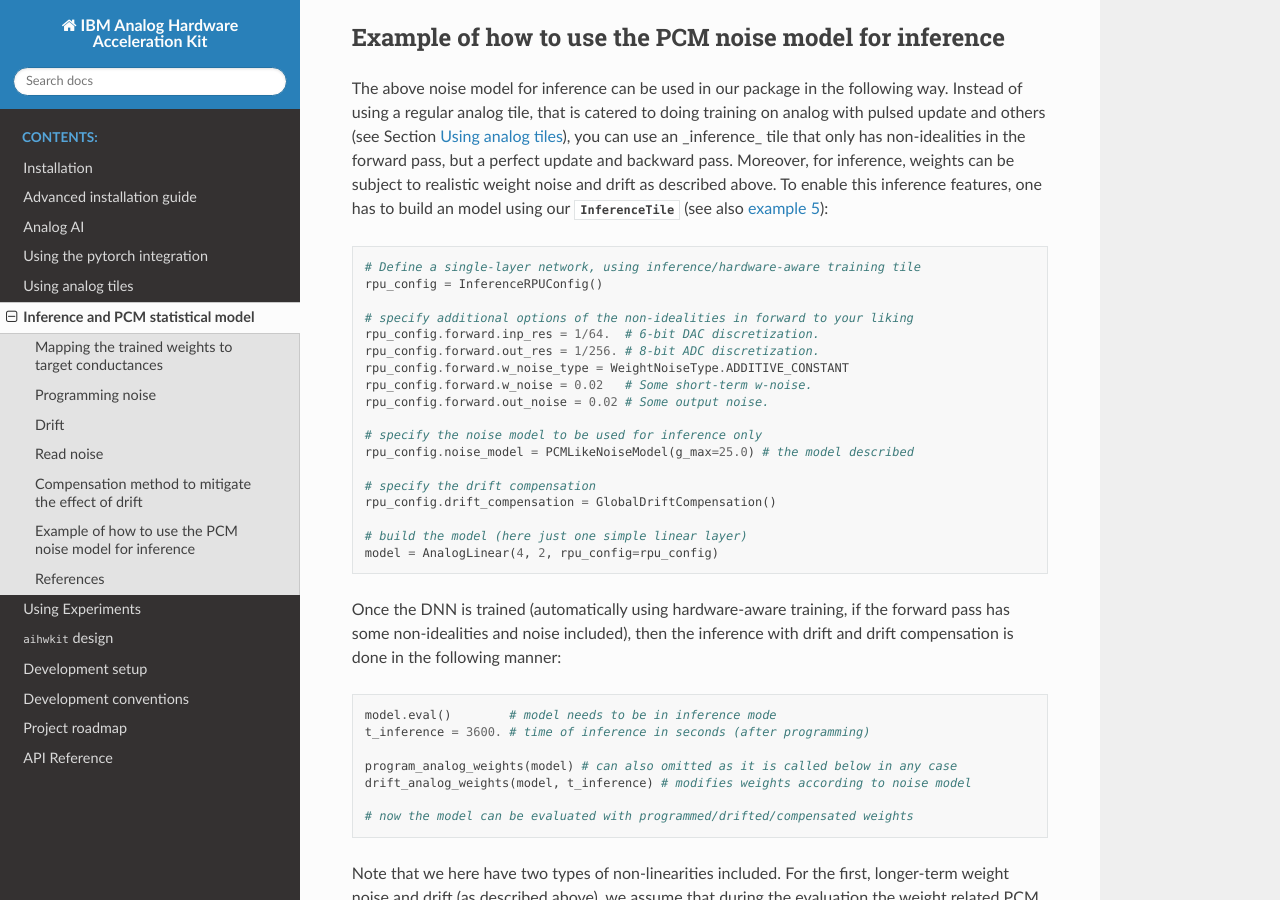
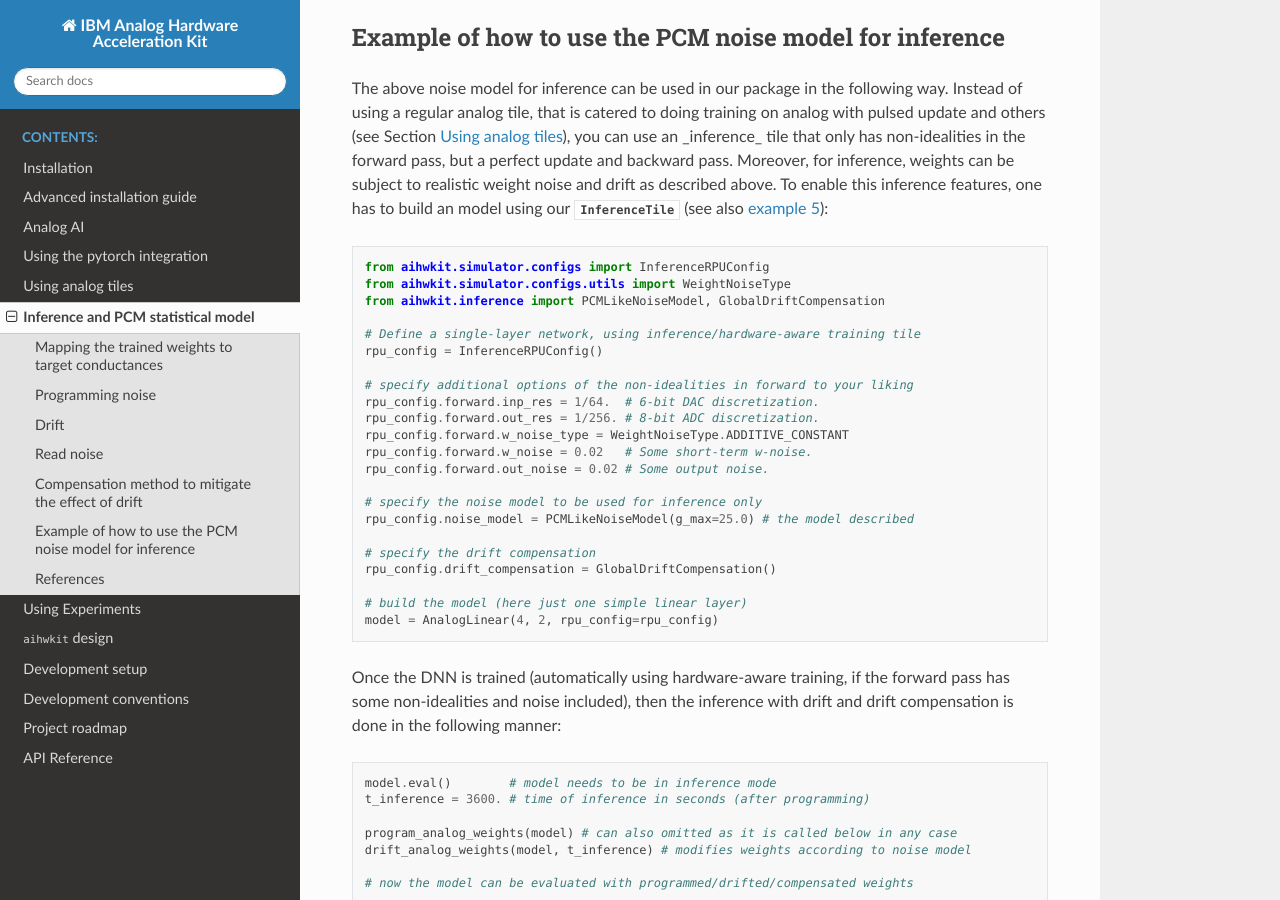
Before and after one commit to IBM/aihwkit, a Sphinx documentation site: the page built from docs/source/pcm_inference.rst, in a window 1280 px wide and 900 px high, scrolled down 4812 px. Built offline with Sphinx 7.4.7 and the Read the Docs theme 2.0.0, drawn with Linux system fonts in a browser that asks for light colours.

Commit message:
doc fixes

```diff
--- a/docs/source/api_reference.rst
+++ b/docs/source/api_reference.rst
@@ -16,6 +16,7 @@
    aihwkit.inference.compensation
    aihwkit.inference.compensation.base
    aihwkit.inference.compensation.drift
+   aihwkit.inference.converter
    aihwkit.inference.converter.base
    aihwkit.inference.converter.conductance
    aihwkit.inference.noise
--- a/docs/source/pcm_inference.rst
+++ b/docs/source/pcm_inference.rst
@@ -211,6 +211,10 @@
 :class:`~aihwkit.simulator.tiles.inference.InferenceTile` (see also
 `example 5 <https://github.com/IBM/aihwkit/blob/master/examples/05_simple_layer_hardware_aware.py>`_)::
 
+    from aihwkit.simulator.configs import InferenceRPUConfig
+    from aihwkit.simulator.configs.utils import WeightNoiseType
+    from aihwkit.inference import PCMLikeNoiseModel, GlobalDriftCompensation
+
     # Define a single-layer network, using inference/hardware-aware training tile
     rpu_config = InferenceRPUConfig()
 
```
